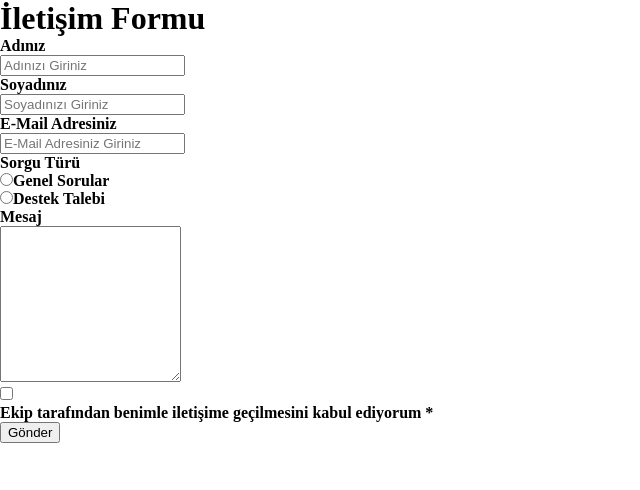
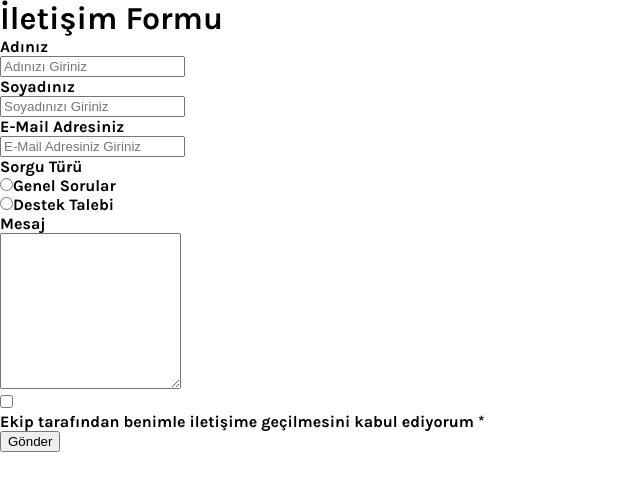
Before and after one commit to dursunkokturk/Front-End-School-React-JS-Project-Contact-Form-V1, a React (Vite) app: page / in a window 1280 px wide. Shown: the top 490 px of the page, without its empty margins (0-640 px from the left). Built offline with nearby package versions, Linux system fonts and the light colour scheme.

Commit message:
src klasoru icindeki app.css dosyasinda font formun tamami icin gecerli duruma getirildi

```diff
--- a/src/App.css
+++ b/src/App.css
@@ -3,3 +3,7 @@
   bottom: 0;
   box-sizing: border-box;
 }
+
+body {
+  font-family: Karla;
+}
```
